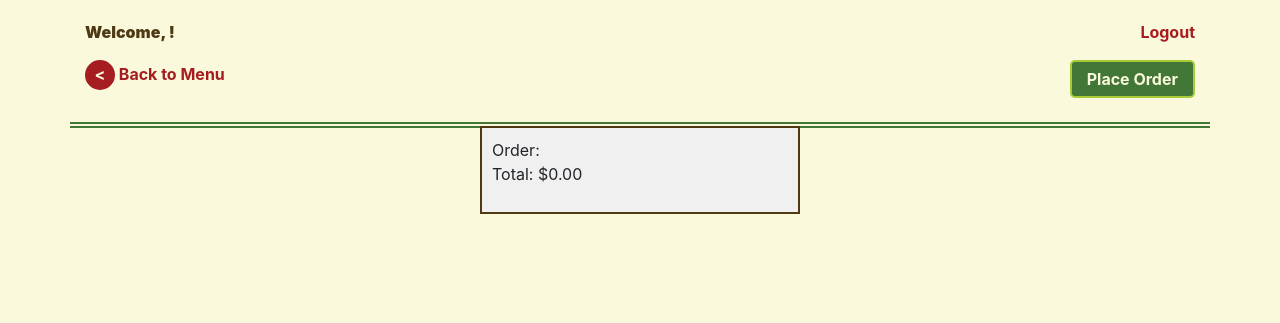
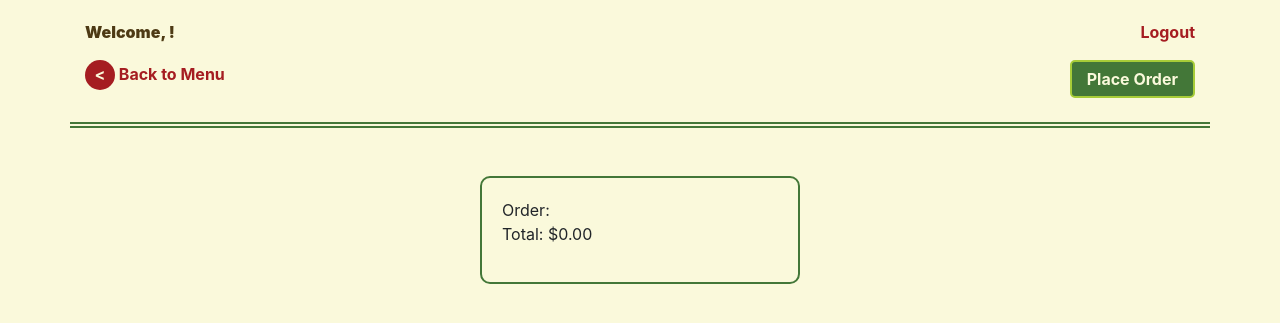
Before and after one commit to frealis/Project3-Django-Pizza-Menu, a Django app: page /orders in a window 1280 px wide. Shown: the top 323 px of the page. Run offline with Django 3.2, Linux system fonts and the light colour scheme; some libraries are stand-ins or nearby versions.

Commit message:
Update orders.html UI

```diff
--- a/orders/static/orders/css/main.css
+++ b/orders/static/orders/css/main.css
@@ -247,10 +247,11 @@ input[type='checkbox'] {
 }
 
 .orders {
-  background: #f0f0f0;
-  border: 2px solid #4d3a14;
+  background: #faf9db;
+  border: 2px solid #437738;
+  border-radius: 10px;
   margin: auto;
-  padding: 10px;
+  padding: 20px;
   width: 320px;
 }
 
--- a/orders/templates/orders/orders.html
+++ b/orders/templates/orders/orders.html
@@ -40,7 +40,7 @@
 </div>
 
 <!-- Display Order -->
-<div class="container" style="margin-top: -2px;">
+<div class="container my-5" style="margin-top: -2px;">
   <div class="orders">
     <div id="display_orders"></div>
     <p>Total: $<span id="total_price"></span></p>
```
